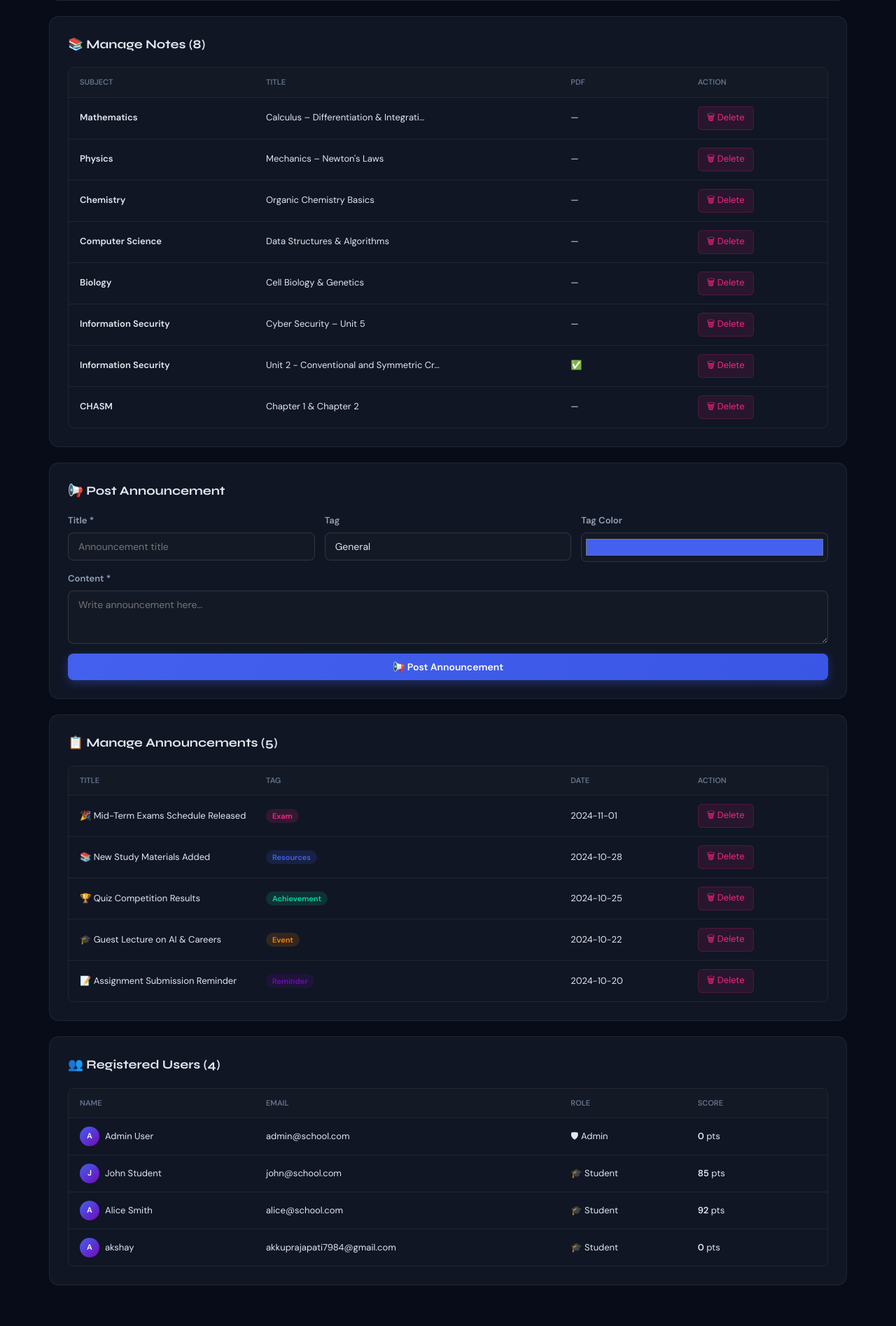
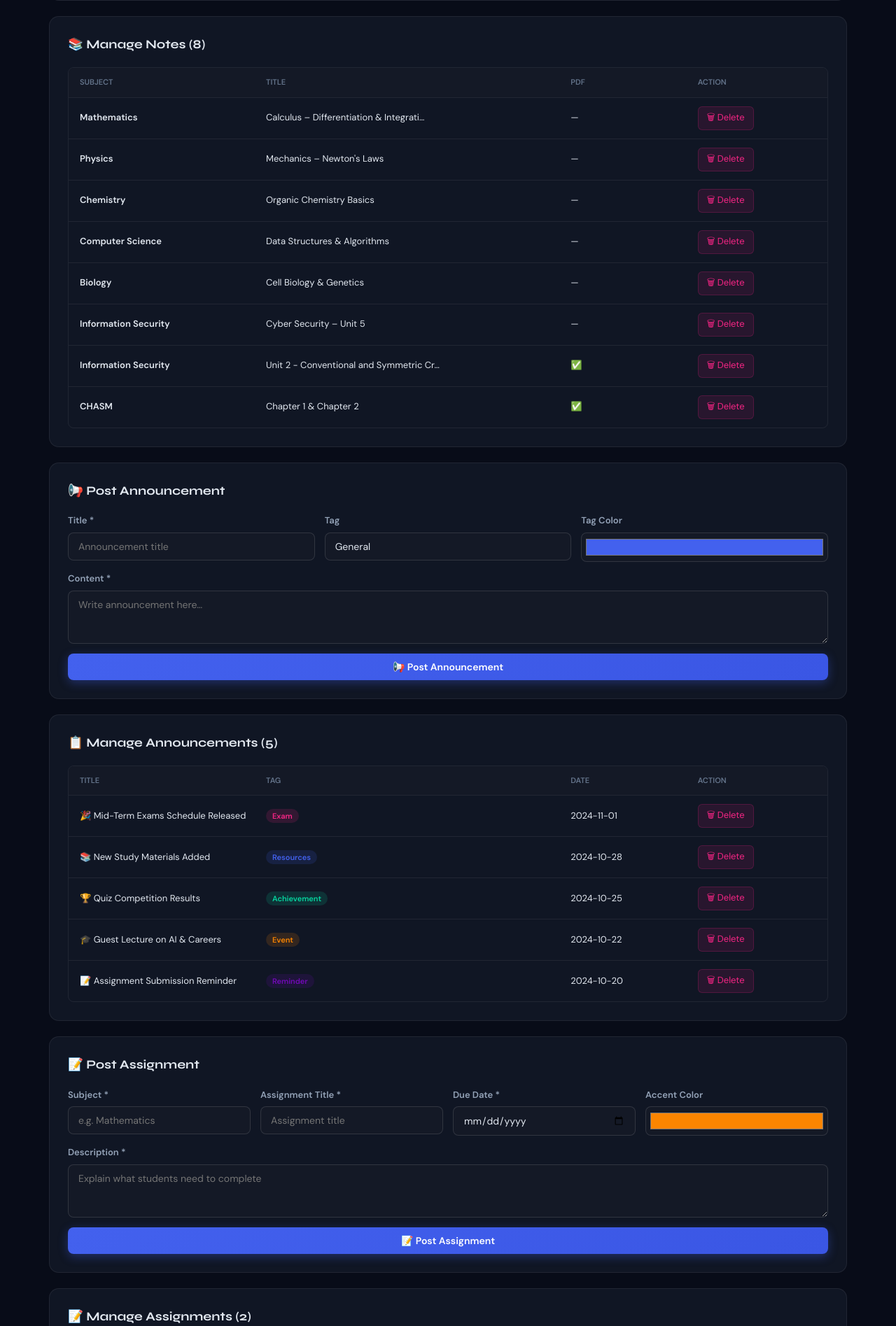
Before and after one commit to Harsharajsingh210/Study-hub, a Flask app: page /admin in a window 1280 px wide. Shown: the part 789-2684 px from the top of the page at 70% size. Run offline with Flask 3, Linux system fonts and the light colour scheme; the visitor is signed in with stand-in values (Sample User, id 1).

Commit message:
Quit Section Assignment Aection add

```diff
--- a/app.py
+++ b/app.py
@@ -21,7 +21,7 @@ from flask import (Flask, render_template, request, redirect,
 from functools import wraps
 from datetime import datetime
 from werkzeug.utils import secure_filename
-import json, os, hashlib, uuid, shutil
+import json, os, hashlib, uuid
 
 # ─────────────────────────────────────────────────────────────
 #  App Setup
@@ -210,6 +210,17 @@ def seed_data():
              "date": "2024-10-20", "tag": "Reminder",    "tag_color": "#7209b7"},
         ])
 
+    # Assignments
+    if not os.path.exists(os.path.join(DATA_DIR, "assignments.json")):
+        save_json("assignments.json", [
+            {"id": "1", "subject": "Mathematics", "title": "Calculus Practice Set",
+             "description": "Complete questions 1–15 from the differentiation worksheet.",
+             "due_date": "2026-08-20", "color": "#4361ee"},
+            {"id": "2", "subject": "Information Security", "title": "Cryptography Report",
+             "description": "Write a short report on symmetric encryption techniques.",
+             "due_date": "2026-08-23", "color": "#fb8500"},
+        ])
+
 # Run seed at module load (works with gunicorn workers too)
 seed_data()
 
@@ -297,10 +308,12 @@ def dashboard():
     updates     = load_json("updates.json")[:3]
     notes_count = len(load_json("notes.json"))
     quiz_count  = len(load_json("quiz.json"))
+    assignments_count = len(load_json("assignments.json"))
     return render_template("dashboard.html",
                            updates=updates,
                            notes_count=notes_count,
-                           quiz_count=quiz_count)
+                           quiz_count=quiz_count,
+                           assignments_count=assignments_count)
 
 
 @app.route("/notes")
@@ -400,6 +413,18 @@ def updates():
     return render_template("updates.html", updates=load_json("updates.json"))
 
 
+@app.route("/assignments")
+@login_required
+def assignments():
+    all_assignments = load_json("assignments.json")
+    subject_filter = request.args.get("subject", "").strip()
+    if subject_filter:
+        all_assignments = [a for a in all_assignments if a["subject"] == subject_filter]
+    subjects = sorted({a["subject"] for a in load_json("assignments.json")})
+    return render_template("assignments.html", assignments=all_assignments,
+                           subjects=subjects, subject_filter=subject_filter)
+
+
 @app.route("/leaderboard")
 @login_required
 def leaderboard():
@@ -420,7 +445,8 @@ def admin():
     return render_template("admin.html",
                            users=load_json("users.json"),
                            notes=load_json("notes.json"),
-                           updates=load_json("updates.json"))
+                           updates=load_json("updates.json"),
+                           assignments=load_json("assignments.json"))
 
 
 @app.route("/admin/upload_note", methods=["POST"])
@@ -504,6 +530,37 @@ def delete_update(update_id):
     return redirect(url_for("admin"))
 
 
+@app.route("/admin/add_assignment", methods=["POST"])
+@login_required
+@admin_required
+def add_assignment():
+    subject = request.form.get("subject", "").strip()
+    title = request.form.get("title", "").strip()
+    description = request.form.get("description", "").strip()
+    due_date = request.form.get("due_date", "").strip()
+    color = request.form.get("color", "#4361ee").strip()
+    if not all([subject, title, description, due_date]):
+        flash("Subject, title, description and due date are required.", "danger")
+        return redirect(url_for("admin"))
+    assignment_list = load_json("assignments.json")
+    assignment_list.insert(0, {"id": str(uuid.uuid4()), "subject": subject,
+                                "title": title, "description": description,
+                                "due_date": due_date, "color": color})
+    save_json("assignments.json", assignment_list)
+    flash("Assignment posted successfully!", "success")
+    return redirect(url_for("admin"))
+
+
+@app.route("/admin/delete_assignment/<assignment_id>", methods=["POST"])
+@login_required
+@admin_required
+def delete_assignment(assignment_id):
+    save_json("assignments.json", [a for a in load_json("assignments.json")
+                                   if a["id"] != assignment_id])
+    flash("Assignment deleted.", "info")
+    return redirect(url_for("admin"))
+
+
 # ─────────────────────────────────────────────────────────────
 #  Run
 # ─────────────────────────────────────────────────────────────
--- a/static/css/style.css
+++ b/static/css/style.css
@@ -239,6 +239,14 @@ textarea{resize:vertical}
 
 /* ── Notes grid ─────────────────────────────────────────── */
 .notes-grid{display:grid;grid-template-columns:repeat(auto-fill,minmax(270px,1fr));gap:18px}
+.assignments-grid{display:grid;grid-template-columns:repeat(auto-fill,minmax(270px,1fr));gap:18px}
+.assignment-card{background:var(--card);border:1px solid var(--border);border-radius:var(--r);padding:22px;border-top:3px solid var(--assignment-color,var(--orange));transition:transform .25s,box-shadow .25s}
+.assignment-card:hover{transform:translateY(-4px);box-shadow:var(--shl)}
+.assignment-top{display:flex;align-items:center;justify-content:space-between;gap:12px;margin-bottom:16px}
+.assignment-subject{padding:4px 10px;border-radius:99px;font-size:11px;font-weight:700;background:rgba(251,133,0,.1)}
+.assignment-due{font-size:12px;color:var(--yellow);white-space:nowrap}
+.assignment-card h2{font-size:16px;font-weight:700;margin-bottom:9px}
+.assignment-card p{font-size:13px;color:var(--text2);line-height:1.6}
 .note-card{background:var(--card);border-radius:var(--r);border:1px solid var(--border);padding:22px;transition:all .25s;position:relative;overflow:hidden}
 .note-card::after{content:'';position:absolute;top:0;left:0;right:0;height:3px;background:var(--ac,var(--blue))}
 .note-card:hover{transform:translateY(-4px);box-shadow:var(--shl);border-color:var(--border2)}
--- a/templates/admin.html
+++ b/templates/admin.html
@@ -63,13 +63,13 @@
       <div class="adm-tr">
         <span><strong>{{ n.subject }}</strong></span>
         <span>{{ n.title[:38] }}{% if n.title|length > 38 %}…{% endif %}</span>
-        <span>{{ '✅' if n.filename else '—' }}</span>
-        <span>
+        <span>{{ '✅' if n.get('files') or n.get('filename') else '—' }}</span>
+        <div>
           <form method="POST" action="{{ url_for('delete_note', note_id=n.id) }}"
                 onsubmit="return confirm('Delete this note?')">
             <button type="submit" class="btn-del">🗑 Delete</button>
           </form>
-        </span>
+        </div>
       </div>
       {% endfor %}
     {% else %}
@@ -115,18 +115,52 @@
       {% for u in updates %}
       <div class="adm-tr">
         <span>{{ u.title[:38] }}{% if u.title|length > 38 %}…{% endif %}</span>
-        <span><span class="mini-tag" style="background:{{ u.tag_color }}25;color:{{ u.tag_color }}">{{ u.tag }}</span></span>
+        <span><span class="mini-tag js-tag-color" data-tag-color="{{ u.tag_color }}">{{ u.tag }}</span></span>
         <span>{{ u.date }}</span>
-        <span>
+        <div>
           <form method="POST" action="{{ url_for('delete_update', update_id=u.id) }}"
                 onsubmit="return confirm('Delete this announcement?')">
             <button type="submit" class="btn-del">🗑 Delete</button>
           </form>
-        </span>
+        </div>
       </div>
       {% endfor %}
     {% else %}
       <p class="adm-empty">No announcements yet.</p>
+    {% endif %}
+  </div>
+</div>
+
+<!-- ── Assignments ───────────────────────── -->
+<div class="adm-box">
+  <h2>📝 Post Assignment</h2>
+  <form method="POST" action="{{ url_for('add_assignment') }}" class="adm-form">
+    <div class="form-row">
+      <div class="form-group"><label>Subject *</label><input type="text" name="subject" placeholder="e.g. Mathematics" required/></div>
+      <div class="form-group"><label>Assignment Title *</label><input type="text" name="title" placeholder="Assignment title" required/></div>
+      <div class="form-group"><label>Due Date *</label><input type="date" name="due_date" required/></div>
+      <div class="form-group"><label>Accent Color</label><input type="color" name="color" value="#fb8500"/></div>
+    </div>
+    <div class="form-group"><label>Description *</label><textarea name="description" rows="3" placeholder="Explain what students need to complete" required></textarea></div>
+    <button type="submit" class="btn-primary">📝 Post Assignment</button>
+  </form>
+</div>
+
+<div class="adm-box">
+  <h2>📝 Manage Assignments ({{ assignments|length }})</h2>
+  <div class="adm-tbl">
+    <div class="adm-th"><span>Subject</span><span>Assignment</span><span>Due Date</span><span>Action</span></div>
+    {% if assignments %}
+      {% for assignment in assignments %}
+      <div class="adm-tr">
+        <span><strong>{{ assignment.subject }}</strong></span>
+        <span>{{ assignment.title[:38] }}{% if assignment.title|length > 38 %}…{% endif %}</span>
+        <span>{{ assignment.due_date }}</span>
+        <div><form method="POST" action="{{ url_for('delete_assignment', assignment_id=assignment.id) }}" onsubmit="return confirm('Delete this assignment?')"><button type="submit" class="btn-del">🗑 Delete</button></form></div>
+      </div>
+      {% endfor %}
+    {% else %}
+      <p class="adm-empty">No assignments yet. Post one above!</p>
     {% endif %}
   </div>
 </div>
@@ -151,4 +185,13 @@
   </div>
 </div>
 
+<script>
+  document.querySelectorAll('.js-tag-color').forEach((tag) => {
+    const color = tag.dataset.tagColor;
+    if (/^#[0-9a-f]{6}$/i.test(color)) {
+      tag.style.color = color;
+      tag.style.backgroundColor = `${color}25`;
+    }
+  });
+</script>
 {% endblock %}
--- a/templates/base.html
+++ b/templates/base.html
@@ -10,7 +10,7 @@
 </head>
 <body>
 
-{% if session.user %}
+{% if session.get('user') %}
 <!-- ════════ NAVBAR ════════ -->
 <nav class="navbar">
   <div class="nav-inner">
@@ -22,17 +22,18 @@
     <ul class="nav-links">
       <li><a href="{{ url_for('dashboard') }}"   class="nav-link {% if request.endpoint=='dashboard'   %}active{% endif %}">Dashboard</a></li>
       <li><a href="{{ url_for('notes') }}"       class="nav-link {% if request.endpoint=='notes'       %}active{% endif %}">Notes</a></li>
+      <li><a href="{{ url_for('assignments') }}" class="nav-link {% if request.endpoint=='assignments' %}active{% endif %}">Assignments</a></li>
       <li><a href="{{ url_for('quiz') }}"        class="nav-link {% if request.endpoint=='quiz'        %}active{% endif %}">Quiz</a></li>
       <li><a href="{{ url_for('updates') }}"     class="nav-link {% if request.endpoint=='updates'     %}active{% endif %}">Updates</a></li>
       <li><a href="{{ url_for('leaderboard') }}" class="nav-link {% if request.endpoint=='leaderboard' %}active{% endif %}">Leaderboard</a></li>
-      {% if session.is_admin %}
+      {% if session.get('is_admin') %}
       <li><a href="{{ url_for('admin') }}"       class="nav-link admin-link {% if request.endpoint=='admin' %}active{% endif %}">⚙ Admin</a></li>
       {% endif %}
     </ul>
 
     <div class="nav-user">
-      <div class="user-badge">{{ session.user[0].upper() }}</div>
-      <span class="user-name">{{ session.user.split()[0] }}</span>
+      <div class="user-badge">{{ session.get('user')[0].upper() }}</div>
+      <span class="user-name">{{ session.get('user').split()[0] }}</span>
       <a href="{{ url_for('logout') }}" class="btn-logout">Logout</a>
     </div>
 
@@ -45,10 +46,11 @@
   <div class="mobile-menu" id="mobileMenu">
     <a href="{{ url_for('dashboard') }}"   class="mob-link">🏠 Dashboard</a>
     <a href="{{ url_for('notes') }}"       class="mob-link">📚 Notes</a>
+    <a href="{{ url_for('assignments') }}" class="mob-link">📝 Assignments</a>
     <a href="{{ url_for('quiz') }}"        class="mob-link">🧠 Quiz</a>
     <a href="{{ url_for('updates') }}"     class="mob-link">📢 Updates</a>
     <a href="{{ url_for('leaderboard') }}" class="mob-link">🏆 Leaderboard</a>
-    {% if session.is_admin %}
+    {% if session.get('is_admin') %}
     <a href="{{ url_for('admin') }}"       class="mob-link">⚙️ Admin</a>
     {% endif %}
     <a href="{{ url_for('logout') }}"      class="mob-link mob-logout">🚪 Logout</a>
@@ -71,12 +73,12 @@
 {% endwith %}
 
 <!-- ════════ PAGE CONTENT ════════ -->
-<main class="main-wrap {% if not session.user %}auth-wrap{% endif %}">
+<main class="main-wrap {% if not session.get('user') %}auth-wrap{% endif %}">
   {% block content %}{% endblock %}
 </main>
 
 <!-- ════════ FOOTER ════════ -->
-{% if session.user %}
+{% if session.get('user') %}
 <footer class="footer">
   <p>
     © 2025 <strong>StudyHub</strong> &nbsp;·&nbsp; Built for students, by students
--- /dev/null
+++ b/tools/print_routes.py
@@ -0,0 +1,4 @@
+from app import app
+
+for r in app.url_map.iter_rules():
+    print(f"{r.endpoint} {r.rule}")
```
Also changed, not shown: data/assignments.json (added, +18 -0 lines), data/users.json (+8 -0 lines), templates/assignments.html (added, +55 -0 lines), templates/dashboard.html (+15 -2 lines).
